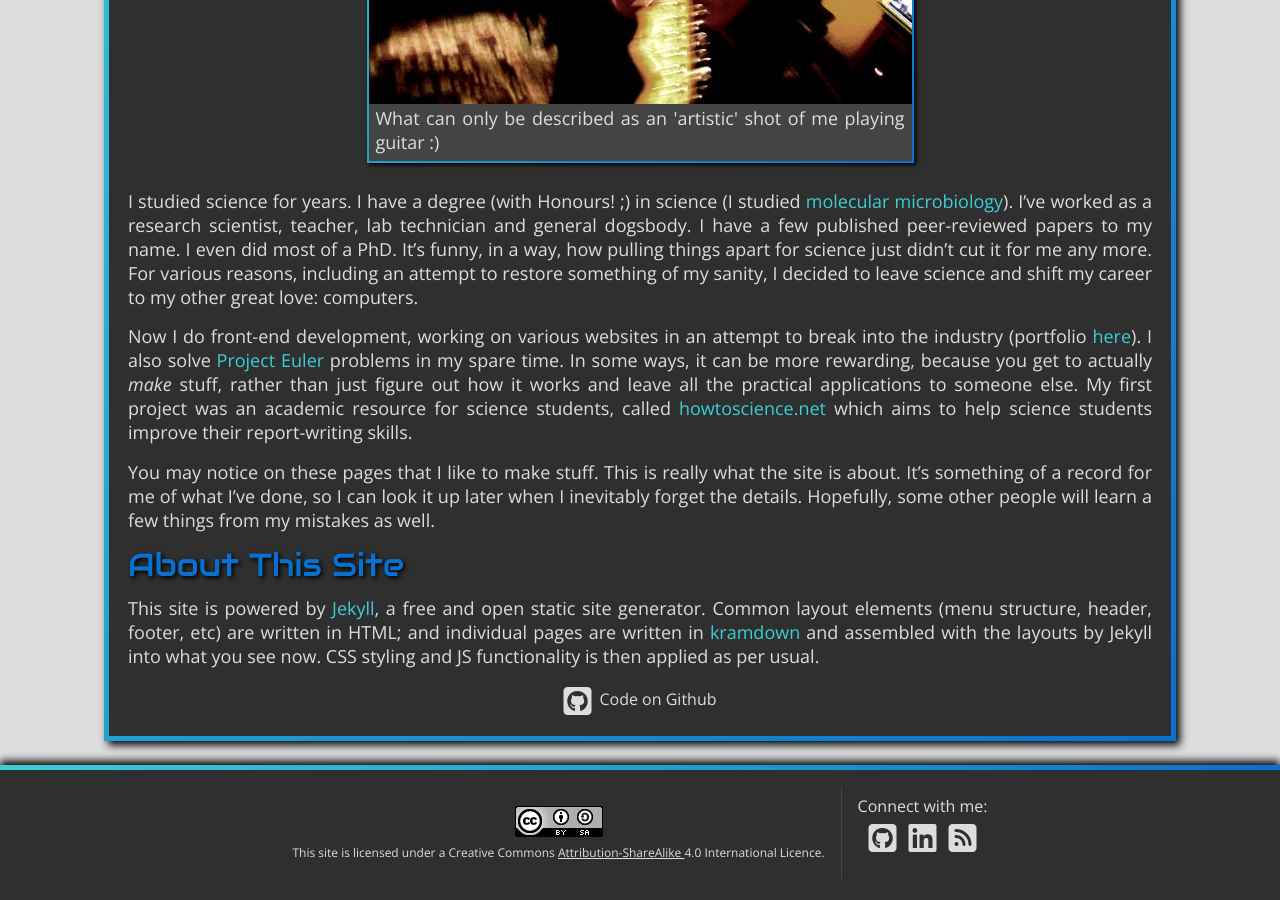
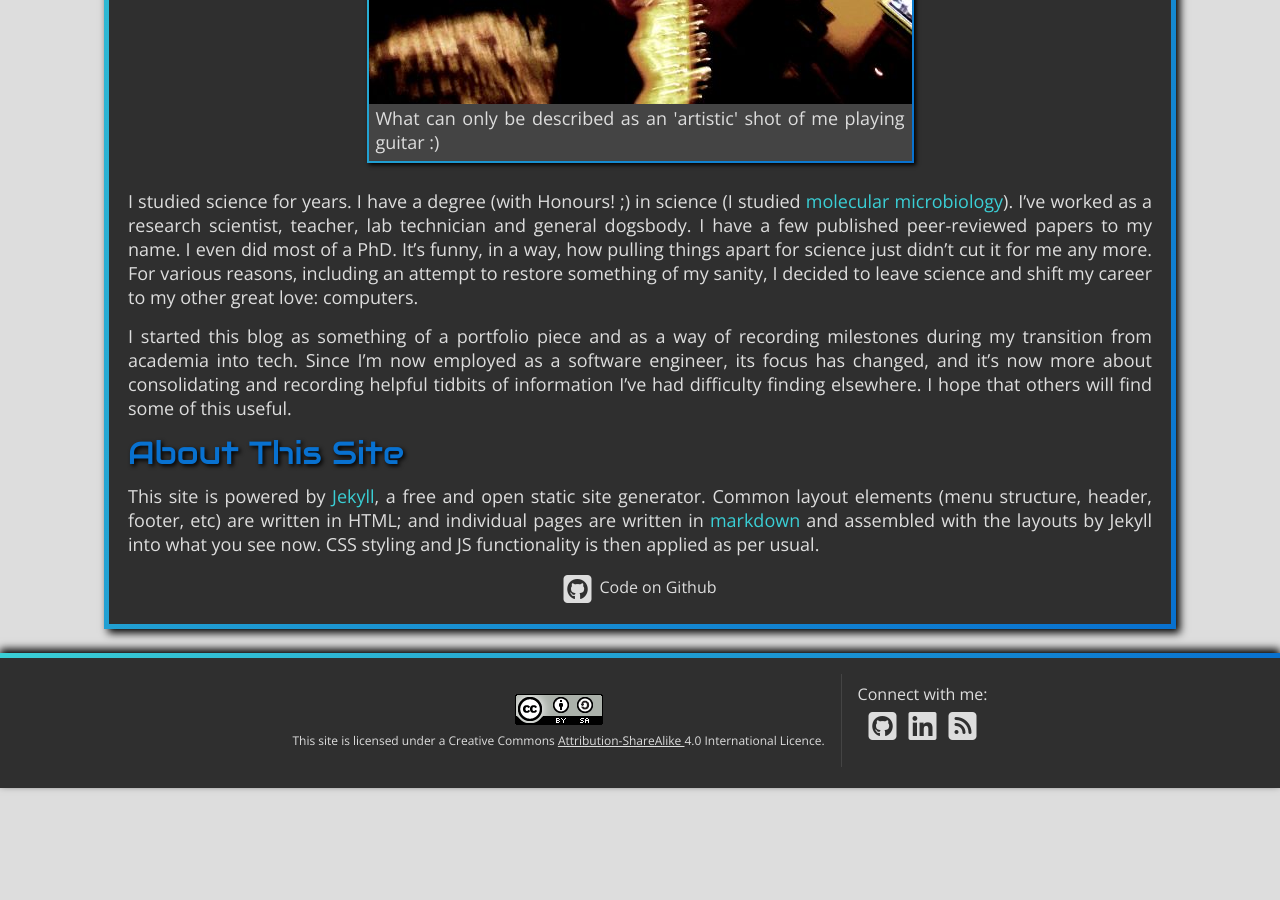
Before and after one commit to StaphSynth/StaphSynth.github.io, a Jekyll site: the page built from _pages/about.md, in a window 1280 px wide and 900 px high, scrolled down 844 px. Built offline with Jekyll 4.4.1, drawn with Linux system fonts in a browser that asks for light colours; nearby versions of some CDN libraries; after the commit the page ends 1632 px from its top, so only the background shows below that.

Commit message:
Update about page

```diff
--- a/_pages/about.md
+++ b/_pages/about.md
@@ -14,11 +14,9 @@ Personal philosophy: (1) Don't be a dick. (2) Don't learn what to think, learn _
 
 I studied science for years. I have a degree (with Honours! ;) in science (I studied [molecular](https://en.wikipedia.org/wiki/Molecular_biology) [microbiology](https://en.wikipedia.org/wiki/Microbiology)). I've worked as a research scientist, teacher, lab technician and general dogsbody. I have a few published peer-reviewed papers to my name. I even did most of a PhD. It's funny, in a way, how pulling things apart for science just didn't cut it for me any more. For various reasons, including an attempt to restore something of my sanity, I decided to leave science and shift my career to my other great love: computers.
 
-Now I do front-end development, working on various websites in an attempt to break into the industry (portfolio [here](/coding/portfolio/)). I also solve [Project Euler](https://projecteuler.net/) problems in my spare time. In some ways, it can be more rewarding, because you get to actually _make_ stuff, rather than just figure out how it works and leave all the practical applications to someone else. My first project was an academic resource for science students, called [howtoscience.net](http://www.howtoscience.net) which aims to help science students improve their report-writing skills.
-
-You may notice on these pages that I like to make stuff. This is really what the site is about. It's something of a record for me of what I've done, so I can look it up later when I inevitably forget the details. Hopefully, some other people will learn a few things from my mistakes as well.
+I started this blog as something of a portfolio piece and as a way of recording milestones during my transition from academia into tech. Since I'm now employed as a software engineer, its focus has changed, and it's now more about consolidating and recording helpful tidbits of information I've had difficulty finding elsewhere. I hope that others will find some of this useful.
 
 ## About This Site
-This site is powered by [Jekyll](http://www.jekyllrb.com), a free and open static site generator. Common layout elements (menu structure, header, footer, etc) are written in HTML; and individual pages are written in [kramdown](http://kramdown.gettalong.org/index.html) and assembled with the layouts by Jekyll into what you see now. CSS styling and JS functionality is then applied as per usual.
+This site is powered by [Jekyll](http://www.jekyllrb.com), a free and open static site generator. Common layout elements (menu structure, header, footer, etc) are written in HTML; and individual pages are written in [markdown](https://www.markdownguide.org/basic-syntax) and assembled with the layouts by Jekyll into what you see now. CSS styling and JS functionality is then applied as per usual.
 
 {% include git-link.html url="https://github.com/StaphSynth/StaphSynth.github.io" %}
```
Also changed, not shown: 1 other file.
